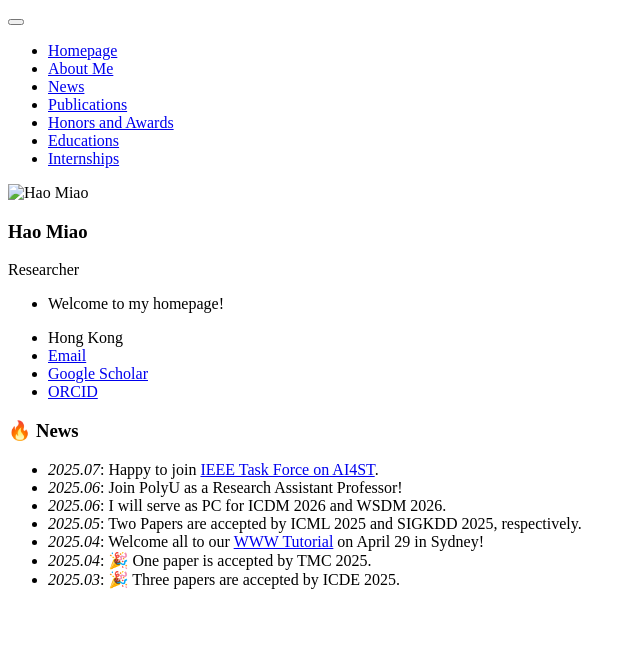
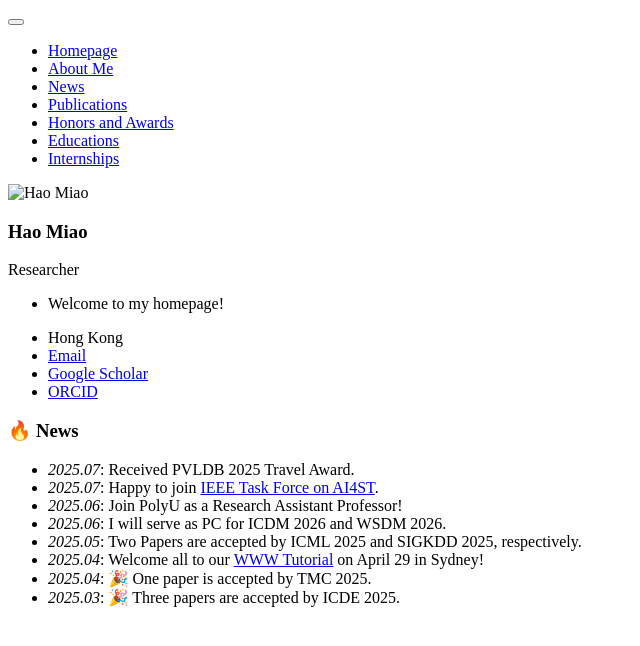
Before and after one commit to MiaoHaoSunny/MiaoHaoSunny.github.io, a Jekyll site: the page built from _pages/includes/news.md, in a window 1280 px wide. Shown: the top 646 px of the page, without its empty margins (0-640 px from the left). Built offline with Jekyll 4.4.1, drawn with Linux system fonts in a browser that asks for light colours; our own code applies the rules of GitHub Pages for plain Markdown files.

Commit message:
Update news.md

```diff
--- a/_pages/includes/news.md
+++ b/_pages/includes/news.md
@@ -1,4 +1,5 @@
 # 🔥 News
+- *2025.07*: Received PVLDB 2025 Travel Award.
 - *2025.07*: Happy to join [IEEE Task Force on AI4ST](https://cis.taskforce.ieee.org/ai4tst/).
 - *2025.06*: Join PolyU as a Research Assistant Professor!
 - *2025.06*: I will serve as PC for ICDM 2026 and WSDM 2026.
```
